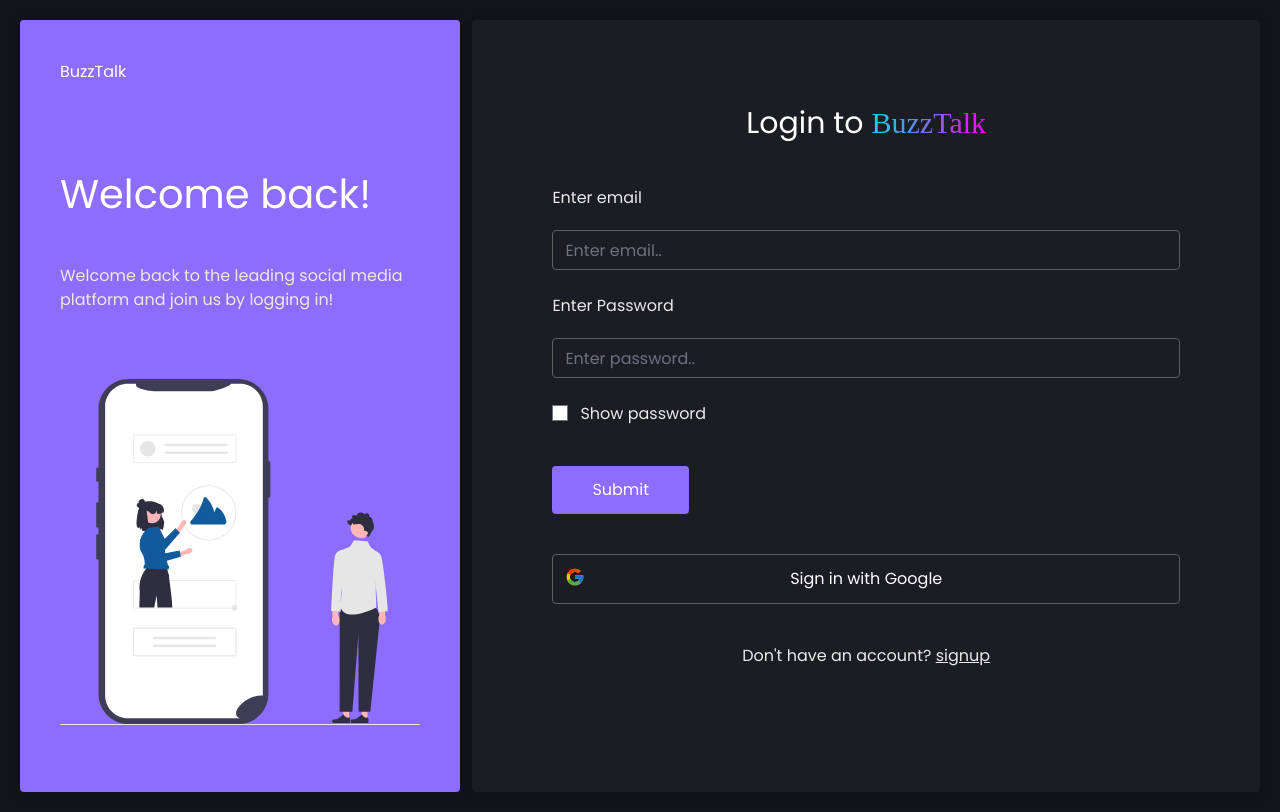
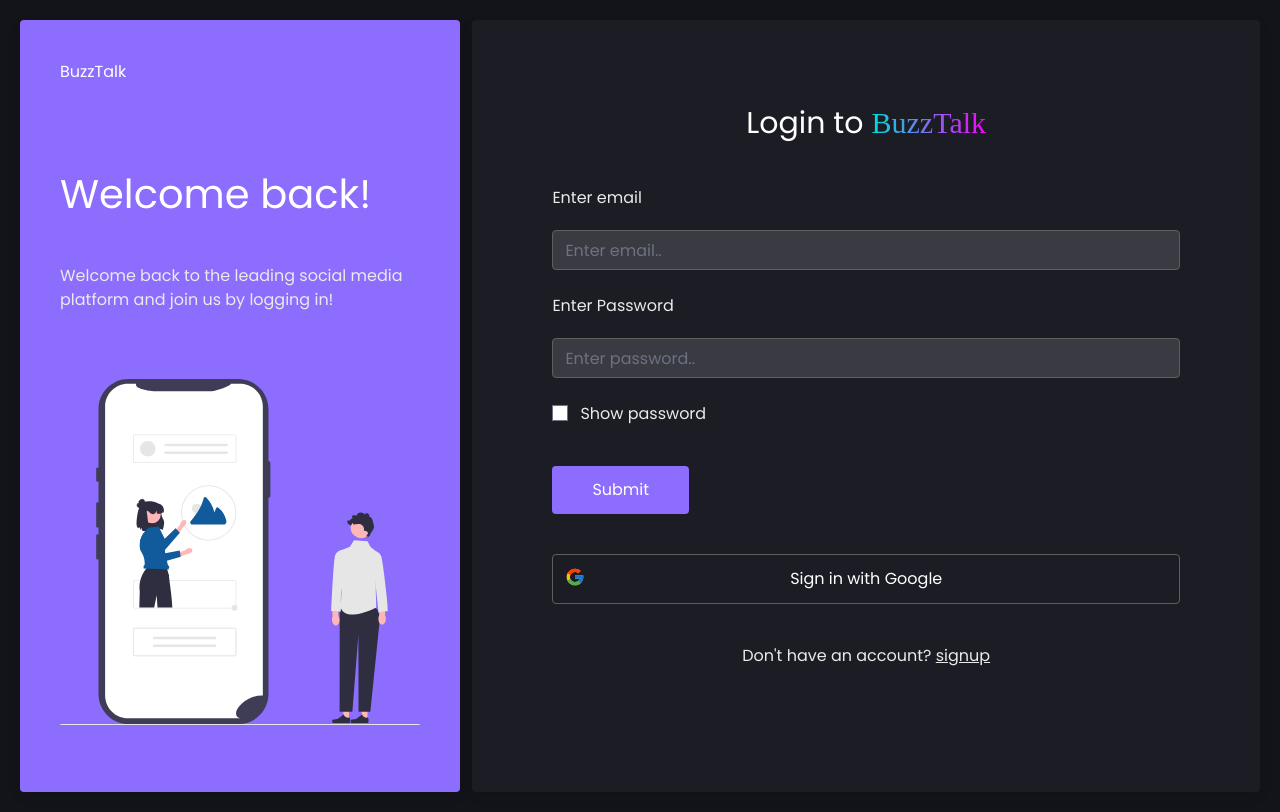
Before and after one commit to EsanSamuel/buzztalk-frontend, a React (Vite) app: page /login in a window 1280 px wide. Built offline with nearby package versions, Linux system fonts and the light colour scheme; no server answers; a web font is replaced by a local one.

Commit message:
Update Login.jsx

```diff
--- a/src/pages/Login.jsx
+++ b/src/pages/Login.jsx
@@ -10,7 +10,7 @@ import axios from 'axios'
 const Input = ({ title, placeholder, handleChange, type }) => (
   <div className='pb text-[#eaeaea] bg-transparent'>
     <h1 className='flex flex-start pb-5'>{title}</h1>
-    <input className='w-full bg-transparent border border-[#5f5f5f] rounded h-[40px]' placeholder={placeholder}
+    <input className='w-full bg-[#3a3a43] border border-[#5f5f5f] rounded h-[40px]' placeholder={placeholder}
       onChange={handleChange}
       type={type} />
   </div>
```
